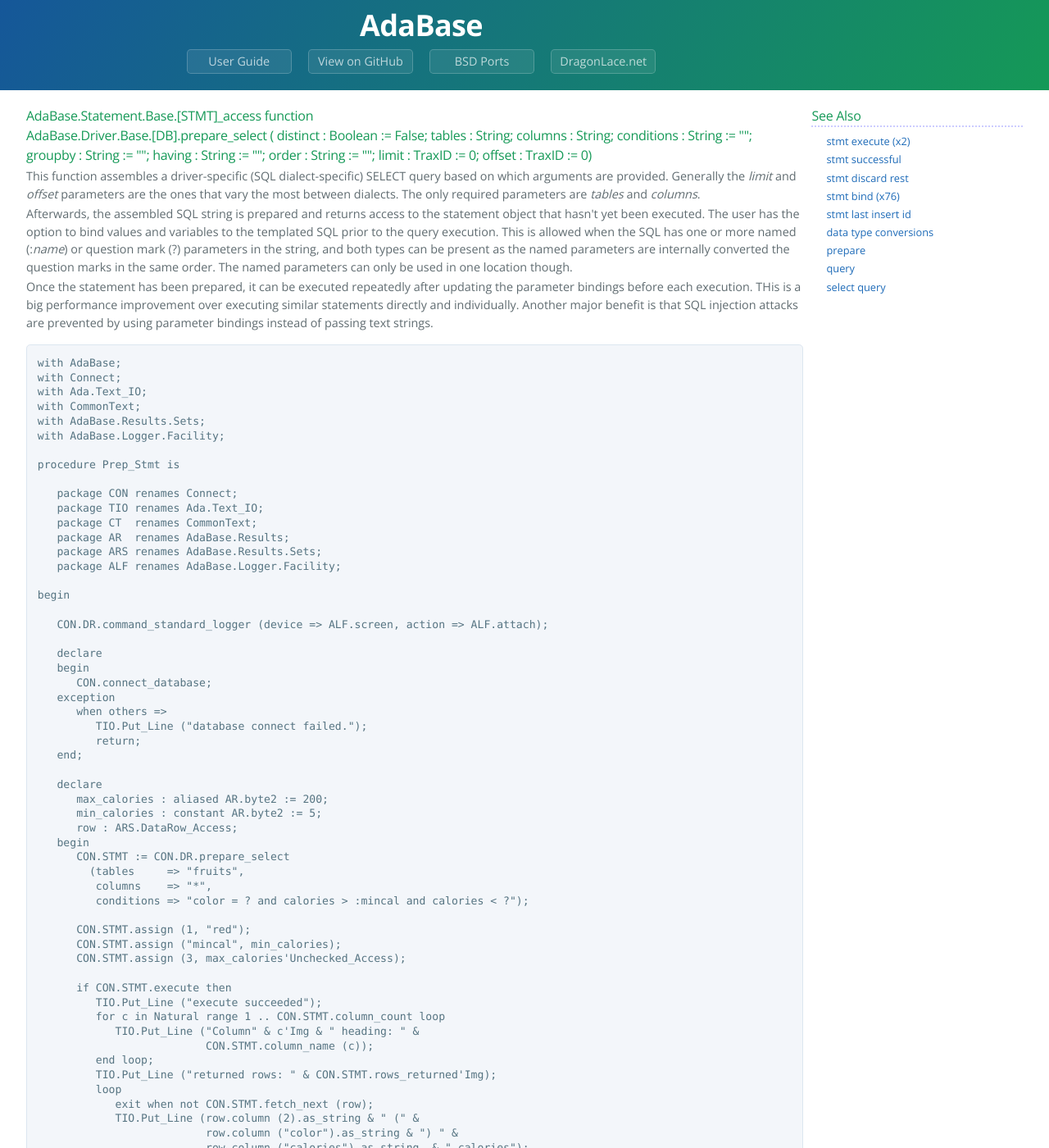
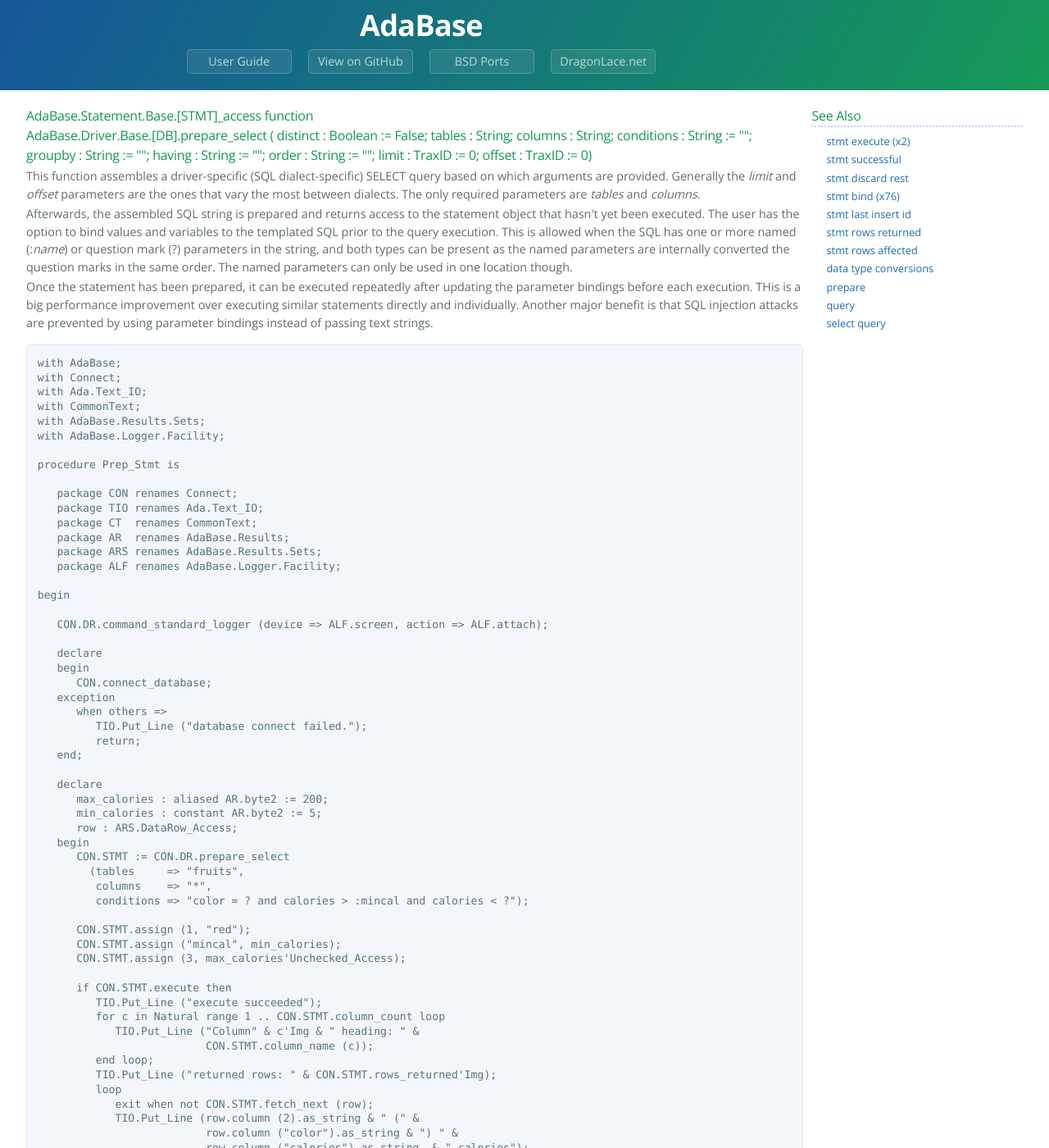
Before and after one commit to jrmarino/AdaBase, a Jekyll site: the page built from prepare_select.md, in a window 1280 px wide and 1400 px high. Shown: the whole window at 82% size. Built offline with Jekyll 4.4.1, drawn with Linux system fonts in a browser that asks for light colours; some of the changed text lies outside the part shown.

Commit message:
Add rows_affected demonstration

```diff
--- a/_config.yml
+++ b/_config.yml
@@ -193,3 +193,6 @@
 
        stmt_execute: '<a href="stmt_execute.html">stmt execute (x2)</a>'
        f_stmt_execute: '<a href="stmt_execute.html">func execute</a>'
+
+       stmt_affected: '<a href="stmt_rows_affected.html">stmt rows affected</a>'
+       f_stmt_affected: '<a href="stmt_rows_affected.html">func rows_affected</a>'
--- a/prepare_select.md
+++ b/prepare_select.md
@@ -107,6 +107,7 @@
       CON.STMT := CON.DR.prepare (sql);
       if CON.STMT.execute then
          TIO.Put_Line ("Inserted row " & CON.STMT.last_insert_id'Img);
+         TIO.Put_Line ("Affected rows: " & CON.STMT.rows_affected'Img);
       end if;
       CON.DR.rollback;
    end;
@@ -132,6 +133,7 @@
 2016-05-02 18:28:28    mysql :  Prepare Stmt : INSERT INTO fruits (fruit, color, calories) VALUES ('potato','tan', 77)
 2016-05-02 18:28:28    mysql :  Execute Stmt : Exec without bound parameters
 Inserted row  36
+Affected rows:  1
 2016-05-02 18:28:28    mysql :    Disconnect : Disconnect From database
 </pre>
 <p class="caption">Output using MySQL Driver</p>
@@ -147,6 +149,8 @@
     <li>{{ page.stmt_discard_rest }}</li>
     <li>{{ page.stmt_assign }}</li>
     <li>{{ page.stmt_last_insert_id }}</li>
+    <li>{{ page.stmt_rows_returned }}</li>
+    <li>{{ page.stmt_affected }}</li>
     <li>{{ page.res_std_field }}</li>
     <li>{{ page.prepare }}</li>
     <li>{{ page.query }}</li>
```
